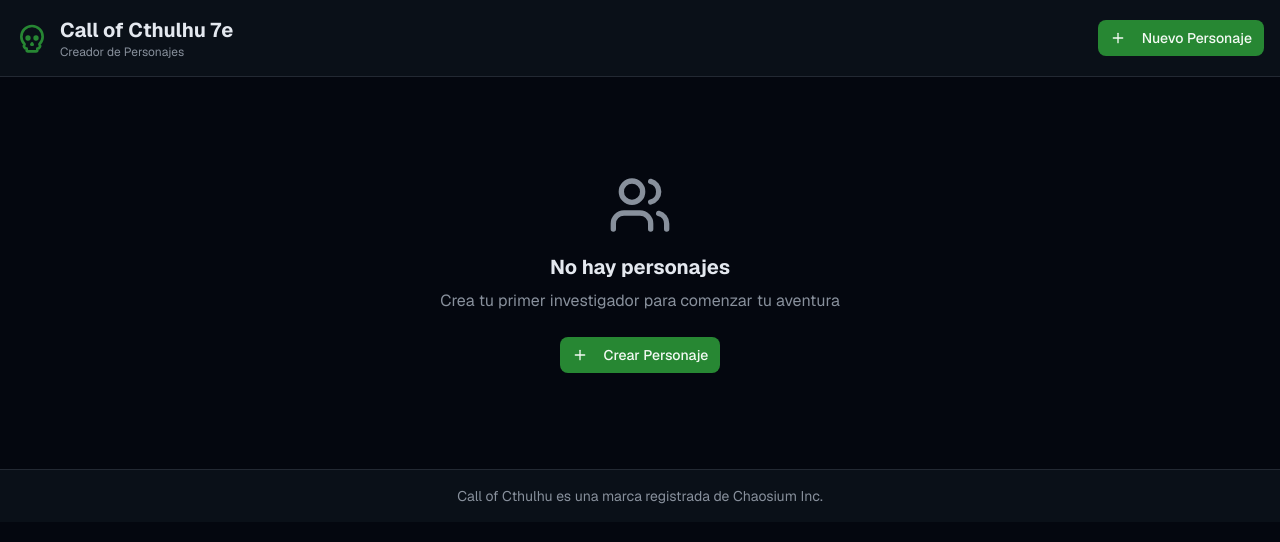
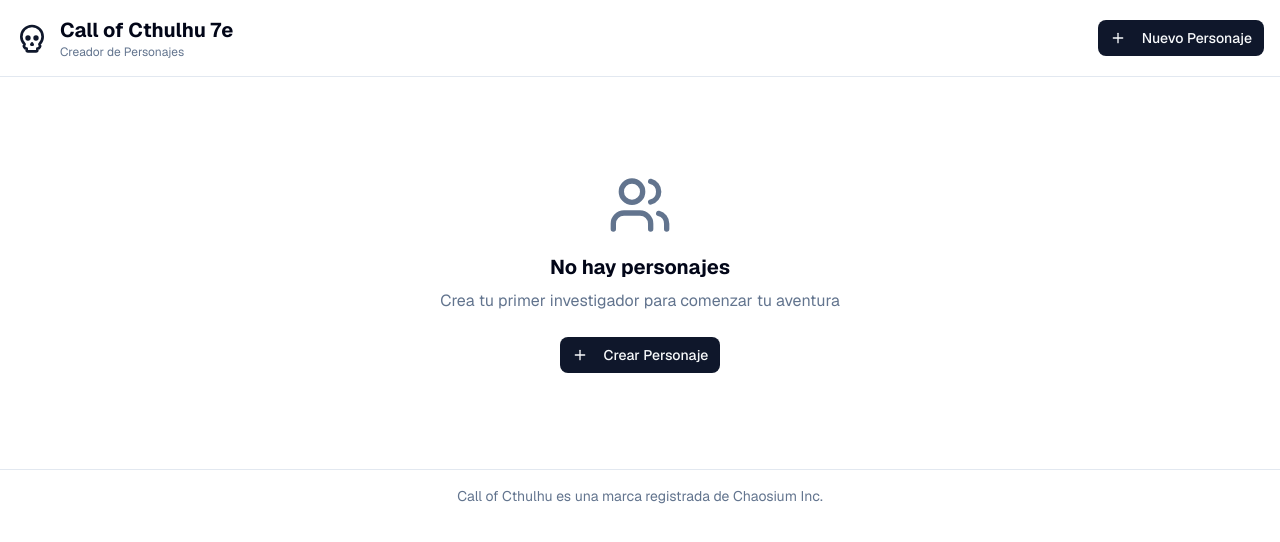
Before and after one commit to JesCorAvi/Cthulhu-7e-character-creator, a Next.js app: page / in a window 1280 px wide. Shown: the top 542 px of the page. Built offline with nearby package versions, Linux system fonts and the light colour scheme.

Commit message:
Arreglos modo oscuro

```diff
--- a/app/globals.css
+++ b/app/globals.css
@@ -4,6 +4,46 @@
 @custom-variant dark (&:is(.dark *));
 
 :root {
+  /* --- MODO CLARO (Nuevos valores para que se note el cambio) --- */
+  --background: oklch(1 0 0);
+  --foreground: oklch(0.129 0.042 264.695);
+  --card: oklch(1 0 0);
+  --card-foreground: oklch(0.129 0.042 264.695);
+  --popover: oklch(1 0 0);
+  --popover-foreground: oklch(0.129 0.042 264.695);
+  --primary: oklch(0.208 0.042 265.755);
+  --primary-foreground: oklch(0.984 0.003 247.858);
+  --secondary: oklch(0.968 0.007 247.896);
+  --secondary-foreground: oklch(0.208 0.042 265.755);
+  --muted: oklch(0.968 0.007 247.896);
+  --muted-foreground: oklch(0.554 0.046 257.417);
+  --accent: oklch(0.968 0.007 247.896);
+  --accent-foreground: oklch(0.208 0.042 265.755);
+  --destructive: oklch(0.577 0.245 27.325);
+  --destructive-foreground: oklch(0.984 0.003 247.858);
+  --border: oklch(0.929 0.013 255.508);
+  --input: oklch(0.929 0.013 255.508);
+  --ring: oklch(0.704 0.04 256.701);
+
+  /* Mantengo tus configuraciones de Chart y Radius */
+  --chart-1: oklch(0.646 0.222 41.116);
+  --chart-2: oklch(0.6 0.118 184.704);
+  --chart-3: oklch(0.398 0.07 227.392);
+  --chart-4: oklch(0.828 0.189 84.429);
+  --chart-5: oklch(0.769 0.188 70.08);
+  --radius: 0.625rem;
+  --sidebar: oklch(0.984 0.003 247.858);
+  --sidebar-foreground: oklch(0.554 0.046 257.417);
+  --sidebar-primary: oklch(0.208 0.042 265.755);
+  --sidebar-primary-foreground: oklch(0.984 0.003 247.858);
+  --sidebar-accent: oklch(0.968 0.007 247.896);
+  --sidebar-accent-foreground: oklch(0.208 0.042 265.755);
+  --sidebar-border: oklch(0.929 0.013 255.508);
+  --sidebar-ring: oklch(0.704 0.04 256.701);
+}
+
+.dark {
+  /* --- MODO OSCURO (Tus valores originales) --- */
   --background: oklch(0.13 0.02 260);
   --foreground: oklch(0.93 0.01 260);
   --card: oklch(0.17 0.02 260);
@@ -23,12 +63,7 @@
   --border: oklch(0.28 0.02 260);
   --input: oklch(0.28 0.02 260);
   --ring: oklch(0.55 0.15 145);
-  --chart-1: oklch(0.646 0.222 41.116);
-  --chart-2: oklch(0.6 0.118 184.704);
-  --chart-3: oklch(0.398 0.07 227.392);
-  --chart-4: oklch(0.828 0.189 84.429);
-  --chart-5: oklch(0.769 0.188 70.08);
-  --radius: 0.625rem;
+  /* Sidebar dark vars */
   --sidebar: oklch(0.15 0.02 260);
   --sidebar-foreground: oklch(0.93 0.01 260);
   --sidebar-primary: oklch(0.55 0.15 145);
@@ -37,28 +72,6 @@
   --sidebar-accent-foreground: oklch(0.93 0.01 260);
   --sidebar-border: oklch(0.28 0.02 260);
   --sidebar-ring: oklch(0.55 0.15 145);
-}
-
-.dark {
-  --background: oklch(0.13 0.02 260);
-  --foreground: oklch(0.93 0.01 260);
-  --card: oklch(0.17 0.02 260);
-  --card-foreground: oklch(0.93 0.01 260);
-  --popover: oklch(0.17 0.02 260);
-  --popover-foreground: oklch(0.93 0.01 260);
-  --primary: oklch(0.55 0.15 145);
-  --primary-foreground: oklch(0.98 0.01 145);
-  --secondary: oklch(0.25 0.02 260);
-  --secondary-foreground: oklch(0.93 0.01 260);
-  --muted: oklch(0.22 0.02 260);
-  --muted-foreground: oklch(0.65 0.02 260);
-  --accent: oklch(0.3 0.03 260);
-  --accent-foreground: oklch(0.93 0.01 260);
-  --destructive: oklch(0.55 0.22 25);
-  --destructive-foreground: oklch(0.98 0.01 25);
-  --border: oklch(0.28 0.02 260);
-  --input: oklch(0.28 0.02 260);
-  --ring: oklch(0.55 0.15 145);
 }
 
 @theme inline {
--- a/app/layout.tsx
+++ b/app/layout.tsx
@@ -38,7 +38,7 @@ export default function RootLayout({
 }>) {
   return (
     <html lang="es" suppressHydrationWarning>
-      <body className="font-sans antialiased">
+      <body className="font-sans antialiased bg-background text-foreground min-h-screen">
         <ThemeProvider
             attribute="class"
             defaultTheme="system"
--- a/components/character-form/character-sheet.tsx
+++ b/components/character-form/character-sheet.tsx
@@ -39,7 +39,7 @@ const CHAR_LABELS: Record<string, string> = {
   MOV: "MOV",
 }
 
-// 2. TRACKER ESTILO GRID (DISEÑO SOLICITADO + LÓGICA DE LÍMITE)
+// 2. TRACKER ESTILO GRID CON LÓGICA DE LÍMITE
 function SheetTracker({
   max = 0,
   current,
@@ -53,7 +53,7 @@ function SheetTracker({
 }) {
   // Si no hay límite definido (o es 0), mostramos el aviso
   if (!max || max <= 0) {
-      return <div className="h-full min-h-[4rem] flex items-center justify-center text-[10px] text-stone-400 italic text-center w-full px-4 border-2 border-dashed border-stone-200 rounded">Introduce un valor inicial para ver el marcador</div>;
+      return <div className="h-full min-h-[4rem] flex items-center justify-center text-[10px] text-stone-400 italic text-center w-full px-4 border-2 border-dashed border-stone-200 rounded dark:border-stone-800">Introduce un valor inicial para ver el marcador</div>;
   }
 
   // Calculamos cuántas filas de 10 necesitamos
@@ -281,7 +281,7 @@ export function CharacterSheet({ character, onChange }: CharacterSheetProps) {
                  value={skill.customName}
                  onChange={(e) => updateSkill(actualIndex, { customName: e.target.value })}
                  className="h-5 p-1 text-[11px] border-none bg-transparent w-full focus-visible:ring-0 font-serif placeholder:text-stone-400 italic"
-                 placeholder={isSlot ? `.................................` : "Nombre..."}
+                 placeholder={isSlot ? `Especialidad` : "Nombre..."}
                />
             ) : (
                <span className={cn("text-[11px] truncate", skill.isOccupational && "font-bold text-stone-900 dark:text-stone-100")}>
```
